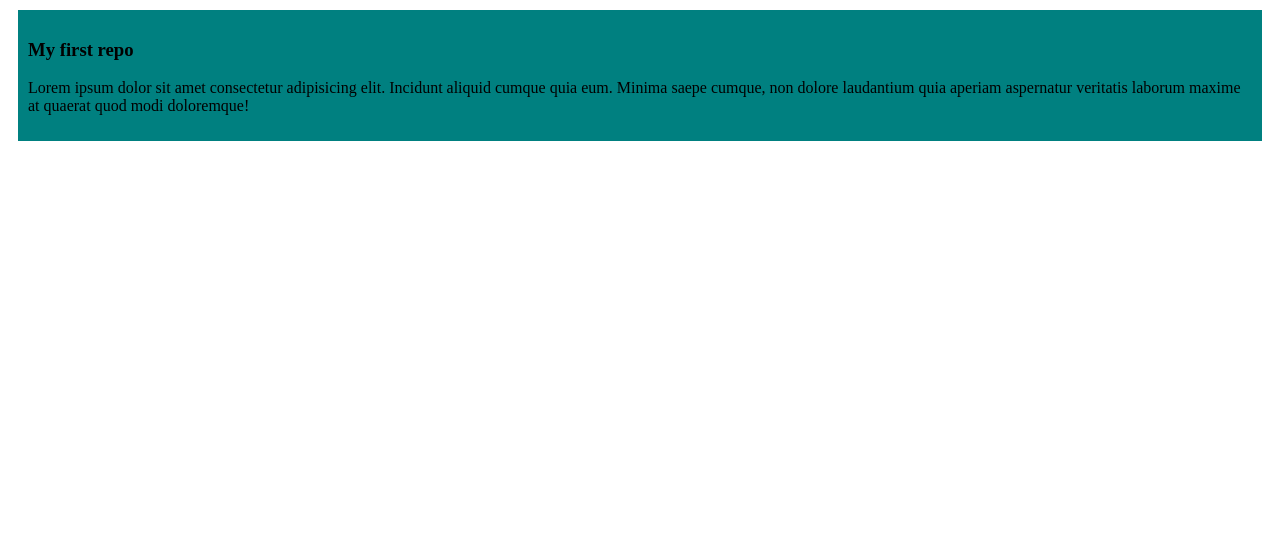
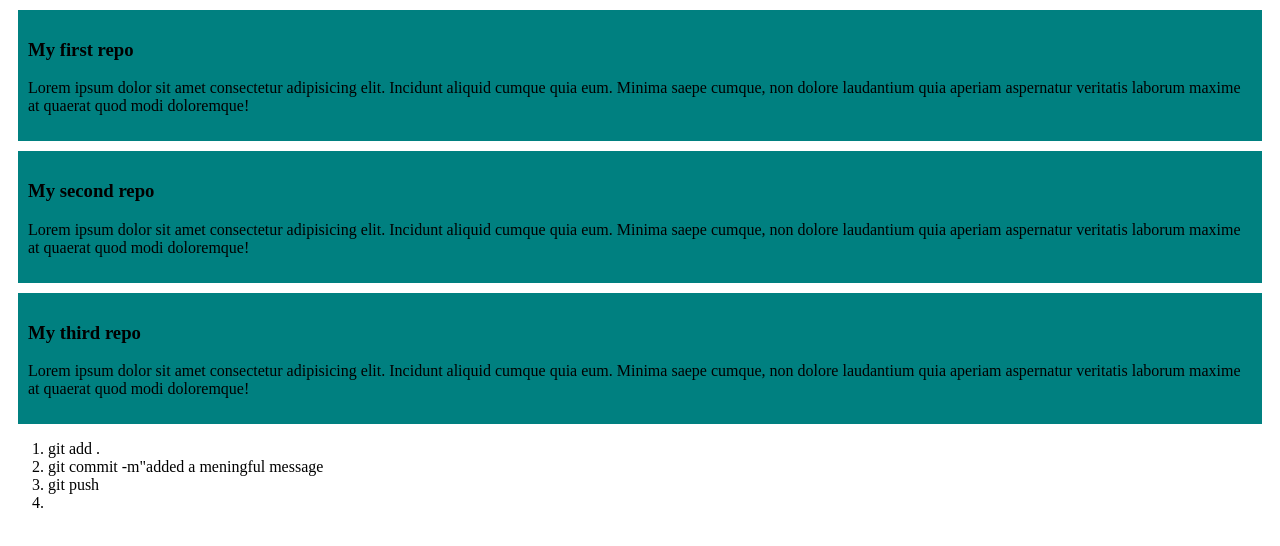
Before and after one commit to MusfiqRabby/my-simple-website, a plain HTML site: page index.html in a window 1280 px wide. Drawn offline with Linux system fonts and the light colour scheme.

Commit message:
meaningful

```diff
--- a/index.html
+++ b/index.html
@@ -12,6 +12,19 @@
         <h3>My first repo</h3>
         <p>Lorem ipsum dolor sit amet consectetur adipisicing elit. Incidunt aliquid cumque quia eum. Minima saepe cumque, non dolore laudantium quia aperiam aspernatur veritatis laborum maxime at quaerat quod modi doloremque!</p>
     </div>
+    <div>
+        <h3>My second repo</h3>
+        <p>Lorem ipsum dolor sit amet consectetur adipisicing elit. Incidunt aliquid cumque quia eum. Minima saepe cumque, non dolore laudantium quia aperiam aspernatur veritatis laborum maxime at quaerat quod modi doloremque!</p>
+    </div>
+    <div>
+        <h3>My third repo</h3>
+        <p>Lorem ipsum dolor sit amet consectetur adipisicing elit. Incidunt aliquid cumque quia eum. Minima saepe cumque, non dolore laudantium quia aperiam aspernatur veritatis laborum maxime at quaerat quod modi doloremque!</p>
+    </div>
+    <ol>
+        <li>git add .</li>
+        <li>git commit -m"added a meningful message</li>
+        <li>git push <li>
+    </ol>
 
 </body>
 </html>
```
